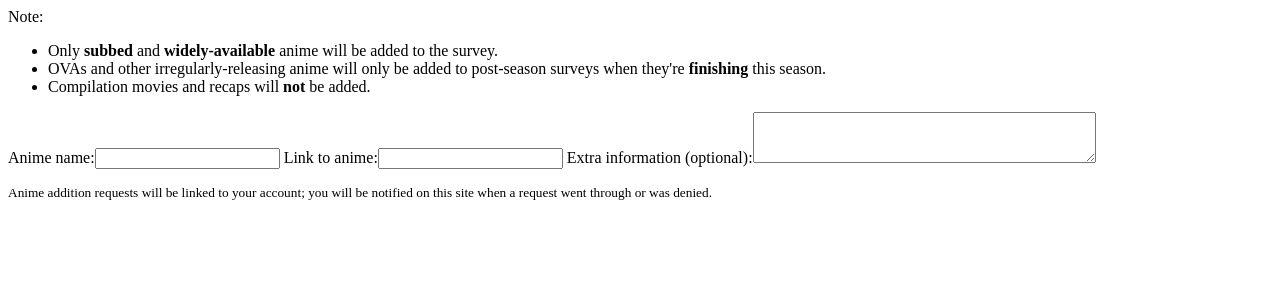
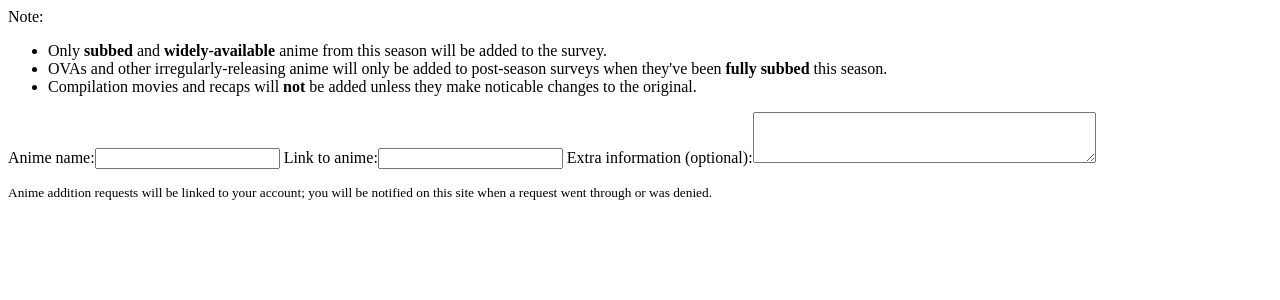
Before and after one commit to r-anime/surveysite, a Django app: template survey/templates/survey/form_missinganime.html in a window 1280 px wide. Shown: the top 300 px of the page. Run offline with Django 3.2, Linux system fonts and the light colour scheme; the template is opened without the code that fills it: values that come from a table or form of the project are taken from there, others are empty.

Commit message:
Improve wording on the anime addition request modal window

```diff
--- a/survey/templates/survey/form_missinganime.html
+++ b/survey/templates/survey/form_missinganime.html
@@ -10,17 +10,17 @@
     Note:
 </span>
 <ul>
-    <li>Only <b>subbed</b> and <b>widely-available</b> anime will be added to the survey.</li>
+    <li>Only <b>subbed</b> and <b>widely-available</b> anime from this season will be added to the survey.</li>
     <li>
         OVAs and other irregularly-releasing anime will only be added
         {% if survey.is_preseason %}
             to pre-season surveys when they're <b>starting</b>
         {% else %}
-            to post-season surveys when they're <b>finishing</b>
+            to post-season surveys when they've been <b>fully subbed</b>
         {% endif %}
         this season.
     </li>
-    <li>Compilation movies and recaps will <b>not</b> be added.</li>
+    <li>Compilation movies and recaps will <b>not</b> be added unless they {% if survey.is_preseason %}will {% endif %}make noticable changes to the original.</li>
 </ul>
 
 <form id="form-missinganime" class="mb-1">
```
